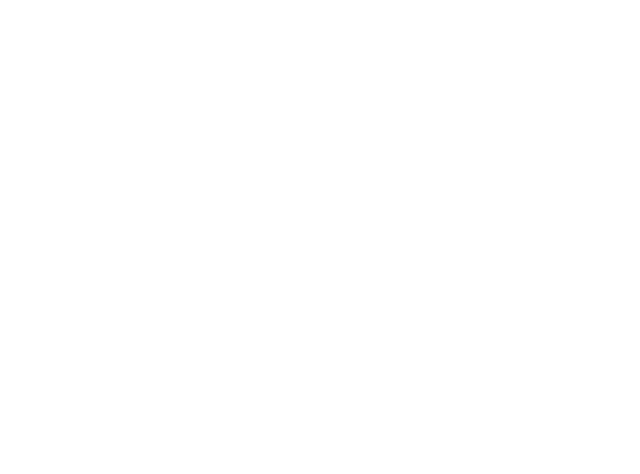
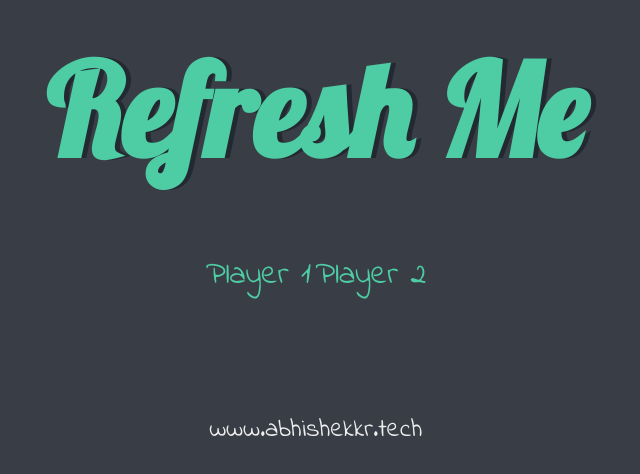
Before and after one commit to abhishekk7r/dice-game, a plain HTML site: page index.html in a window 1280 px wide. Shown: the whole page, without its empty margins (324-964 px from the left). Drawn offline with Linux system fonts and the light colour scheme.

Commit message:
created files for the game

```diff
--- a/index.html
+++ b/index.html
@@ -1,12 +1,35 @@
 <!DOCTYPE html>
 <html lang="en">
-<head>
-    <meta charset="UTF-8">
-    <meta http-equiv="X-UA-Compatible" content="IE=edge">
-    <meta name="viewport" content="width=device-width, initial-scale=1.0">
+  <head>
+    <meta charset="UTF-8" />
+    <meta http-equiv="X-UA-Compatible" content="IE=edge" />
+    <meta name="viewport" content="width=device-width, initial-scale=1.0" />
     <title>Dice Game</title>
-</head>
-<body>
+    <link rel="stylesheet" href="/styles.css" />
+    <link
+      href="https://fonts.googleapis.com/css?family=Indie+Flower|Lobster"
+      rel="stylesheet"
+    />
+  </head>
+  <body>
+    <!-- Section -->
+    <div class="container">
+      <h1>Refresh Me</h1>
 
-</body>
+      <div class="dice">
+        <p>Player 1</p>
+        <img class="img1" src="" alt="" />
+      </div>
+
+      <div class="dice">
+        <p>Player 2</p>
+        <img class="'img2" src="" />
+      </div>
+      <footer class="footer">
+        <a href="https://abhishekk7r.github.io/portfolio/"
+          >www.abhishekkr.tech</a
+        >
+      </footer>
+    </div>
+  </body>
 </html>
--- a/styles.css
+++ b/styles.css
@@ -0,0 +1,38 @@
+.container {
+  width: 70%;
+  margin: auto;
+  text-align: center;
+}
+.dice {
+  display:inline-block ;
+  text-align: center;
+}
+
+body {
+  background-color: #393e46;
+}
+
+h1 {
+  color: #4ecca3;
+  font-size: 8rem;
+  text-shadow: 5px 0 #232931;
+  margin: 30px;
+  font-family: "Lobster", cursive;
+}
+
+p {
+  color: #4ecca3;
+  font-family: "Indie Flower", cursive;
+  font-size: 2rem;
+}
+
+a {
+  font-size: 1.6rem;
+  text-decoration: none;
+  color: #eeeeee;
+  font-family: "Indie Flower", cursive;
+}
+.footer {
+  margin-top: 7%;
+  color: #eeeeee;
+}
```
Also changed, not shown: images/dice1.png (added), images/dice2.png (added), images/dice3.png (added), images/dice4.png (added), images/dice5.png (added), images/dice6.png (added).
